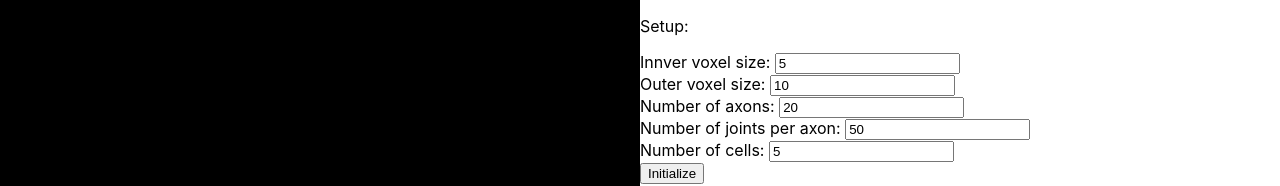
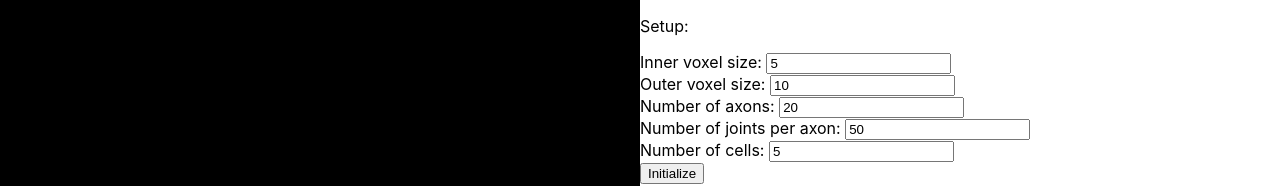
Before and after one commit to MaP-science/WhiteMatterGenerator, a React (Create React App) app: page / in a window 1280 px wide. Shown: the top 186 px of the page. Built offline with nearby package versions, Linux system fonts and the light colour scheme.

Commit message:
corrected spelling mistake

```diff
--- a/src/App.js
+++ b/src/App.js
@@ -61,7 +61,7 @@ export default props => {
                 <div ref={mount} style={{ flex: 1 }} />
                 <div style={{ flex: 1 }}>
                     <p>Setup:</p>
-                    <label>Innver voxel size: </label>
+                    <label>Inner voxel size: </label>
                     <input type="number" value={voxelSize} onChange={e => setVoxelSize(Number(e.target.value))} />
                     <br />
                     <label>Outer voxel size: </label>
```
